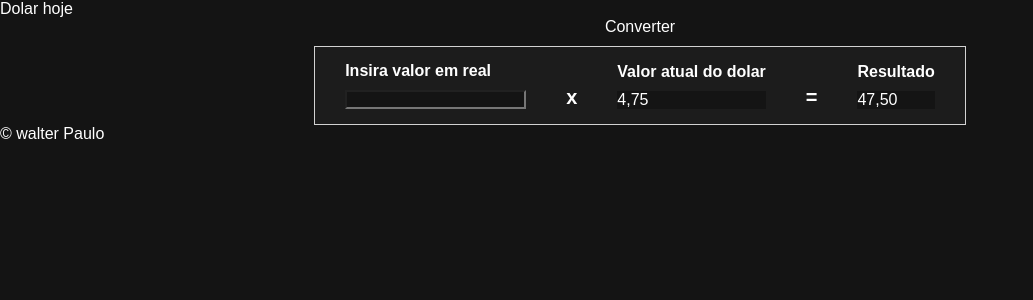
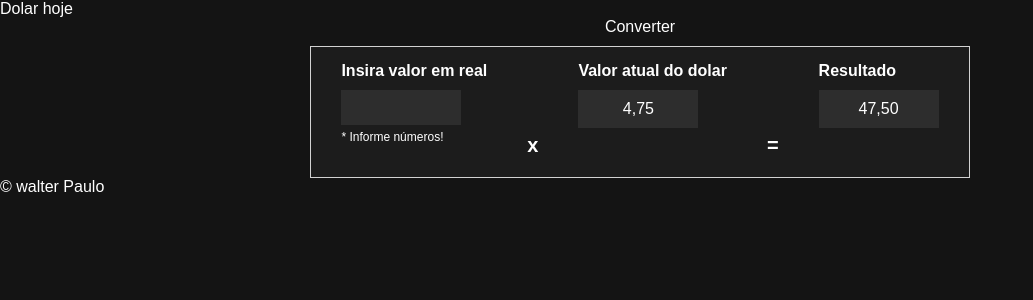
Before and after one commit to walterpaulo/dolar-vitejs, a React (Vite) app: page / in a window 1280 px wide. Shown: the top 300 px of the page, without its empty margins (0-1033 px from the left). Built offline with nearby package versions, Linux system fonts and the light colour scheme.

Commit message:
refactor: code

```diff
--- a/src/page/Convert/index.tsx
+++ b/src/page/Convert/index.tsx
@@ -1,6 +1,6 @@
 import React from 'react';
 import Text4 from '../../components/Text4';
-import { BoxConvert, Container, ItemReal, Operador } from './style';
+import { BoxConvert, BoxInput, Container, ErrorNumber, ItemReal, Operador, TextBoxtResult } from './style';
 
 function Convert() {
     return (
@@ -9,19 +9,20 @@ function Convert() {
             <BoxConvert>
                 <ItemReal>
                 <Text4>Insira valor em real</Text4>
-                    <input type="text"/>
+                <BoxInput><input type="number" /></BoxInput>
+                <ErrorNumber>* Informe números!</ErrorNumber>
                 </ItemReal>
                 <Operador>x</Operador>
                 <ItemReal>
                     <Text4>
                          Valor atual do dolar
                     </Text4>
-                    <div>4,75</div>
+                    <TextBoxtResult>4,75</TextBoxtResult>
                 </ItemReal>
                 <Operador>=</Operador>
                 <ItemReal>
                 <Text4>Resultado</Text4>
-                    <div>47,50</div>
+                <TextBoxtResult>47,50</TextBoxtResult>
                 </ItemReal>
             </BoxConvert>
         </Container>
--- a/src/page/Convert/style.ts
+++ b/src/page/Convert/style.ts
@@ -17,11 +17,12 @@ export const BoxConvert = styled.div`
     padding: 15px 30px;
     gap: 40px;
     margin-top: 10px;
+    padding-bottom: 20px;
 `
 export const ItemReal  = styled.div`
     display: block;
     background-color: var(--container-bg-primary);
-
+    height: 95px;
     & h4 {
         margin-bottom: 10px;
         background-color: var(--container-bg-primary);
@@ -32,3 +33,31 @@ export const Operador = styled.div`
     font-size: 20px;
     font-weight: 700;
 `
+
+export const TextBoxtResult = styled.div`
+    width: 80px;
+    padding: 10px 20px;
+    background-color: var(--color-white);
+    text-align: center;
+
+`
+
+export const BoxInput = styled.div`
+    background-color: var(--container-bg-primary);
+    input{
+        width: 80px;
+        padding: 10px 20px;
+        border: none;
+        background-color: var(--color-white);
+        -moz-appearance: textfield;
+        appearance: textfield;
+        border-color: transparent;
+        margin-bottom: 5px;
+    }
+`
+export const ErrorNumber = styled.div`
+    /* display: none; */
+    font-size: 12px;
+    background-color: var(--container-bg-primary);
+
+`
--- a/src/styles/global.ts
+++ b/src/styles/global.ts
@@ -16,6 +16,7 @@ export default createGlobalStyle`
         --main-bg-color: #141414;
         --font-bg-color: #ffff;
         --container-bg-primary: #1C1C1C;
+        --color-white: #2D2D2D;
         --color-white-clear: #D2D2D2;
     }
 `
```
